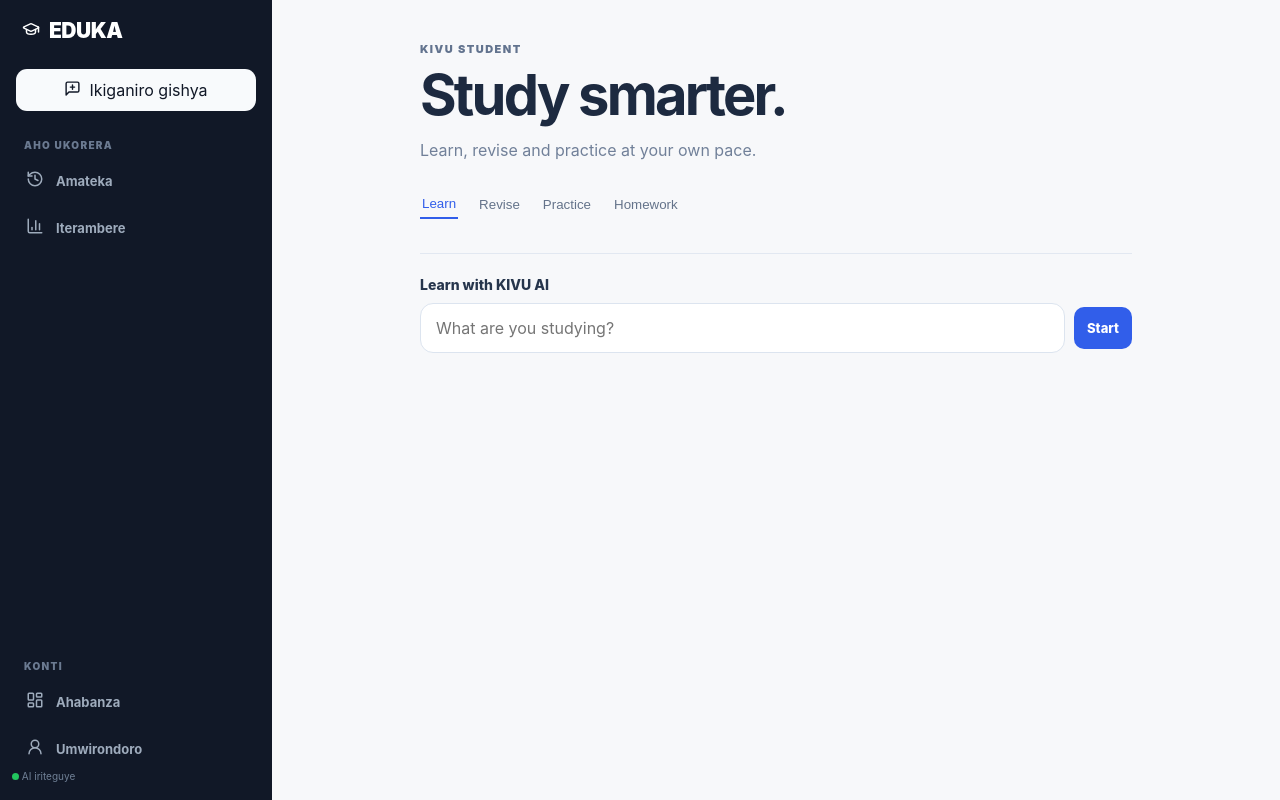
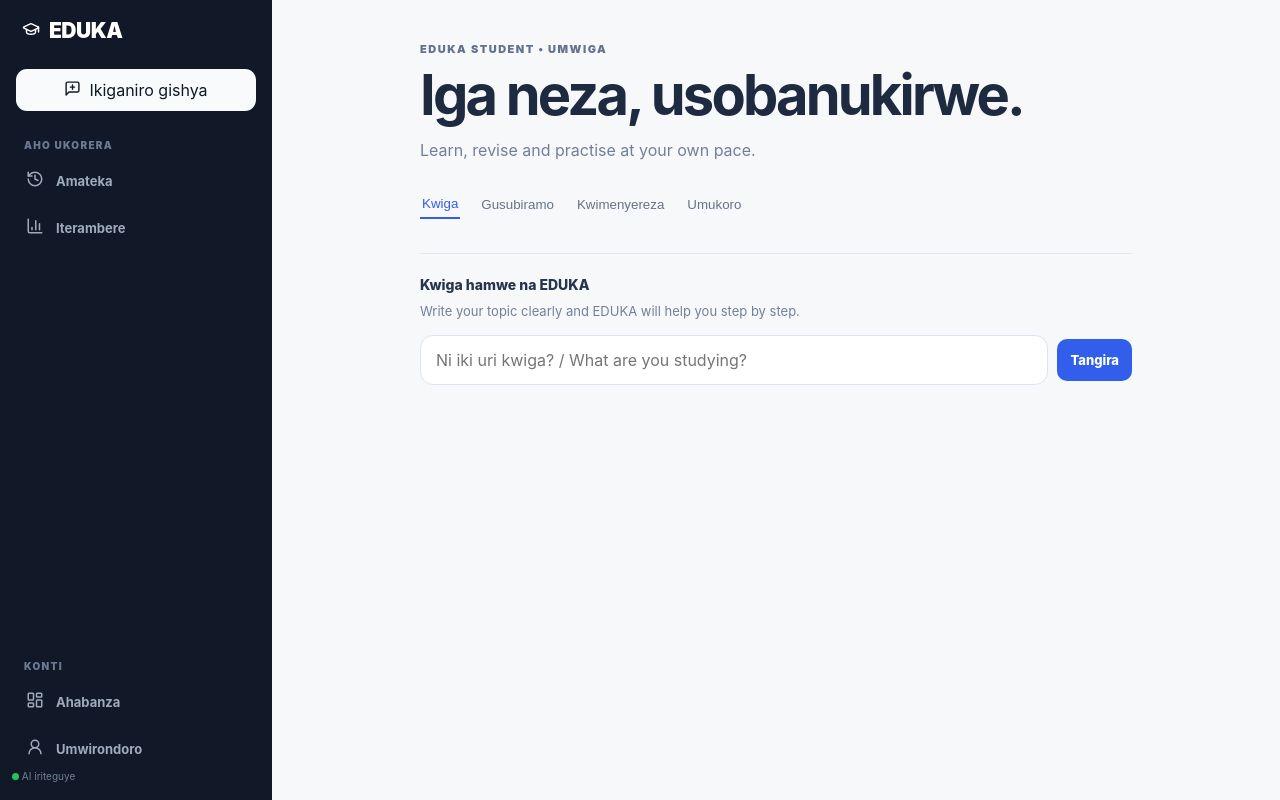
Before and after one commit to senid-221/kivu-ai, a Next.js app: page /app/student in a window 1280 px wide. Built offline with nearby package versions, Linux system fonts and the light colour scheme.

Commit message:
Translate EDUKA navigation and student experience to Kinyarwanda

```diff
--- a/src/app/app/student/page.tsx
+++ b/src/app/app/student/page.tsx
@@ -3,67 +3,36 @@
 import Link from "next/link";
 import { useState } from "react";
 
-const modes = [
-  "Learn",
-  "Revise",
-  "Practice",
-  "Homework",
-];
-
+const modes = ["Kwiga", "Gusubiramo", "Kwimenyereza", "Umukoro"];
 const modePrompts:Record<string,string> = {
-  Learn: "Teach me this topic clearly",
-  Revise: "Help me revise this lesson",
-  Practice: "Give me practice questions about",
-  Homework: "Explain and help me solve this homework",
+  Kwiga: "Nyigisha iki gice mu buryo bworoshye",
+  Gusubiramo: "Mfasha gusubiramo iri somo",
+  Kwimenyereza: "Mpa imyitozo kuri",
+  Umukoro: "Sobanura kandi umfasha gukemura uyu mukoro",
 };
 
 export default function Student() {
   const [mode, setMode] = useState(modes[0]);
   const [topic, setTopic] = useState("");
+  const cleanTopic = topic.trim();
+  const prompt = cleanTopic ? `${modePrompts[mode]}: ${cleanTopic}` : modePrompts[mode];
 
-  const cleanTopic = topic.trim();
-  const prompt = cleanTopic
-    ? `${modePrompts[mode]}: ${cleanTopic}`
-    : modePrompts[mode];
-
-  return (
-    <main className="studentPage">
+  return <main className="studentPage">
     <section className="studentIntro">
-        <span className="studentEyebrow">KIVU STUDENT</span>
-        <h1>Study smarter.</h1>
-        <p>Learn, revise and practice at your own pace.</p>
+      <span className="studentEyebrow">EDUKA STUDENT • UMWIGA</span>
+      <h1>Iga neza, usobanukirwe.</h1>
+      <p>Learn, revise and practise at your own pace.</p>
     </section>
-
-      <nav className="studentModes" aria-label="Choose study mode">
-        {modes.map((item) => (
-          <button
-            className={mode === item ? "studentMode active" : "studentMode"}
-            onClick={() => setMode(item)}
-            key={item}
-            type="button"
-          >
-            {item}
-          </button>
-        ))}
+    <nav className="studentModes" aria-label="Hitamo uburyo bwo kwiga">
+      {modes.map((item) => <button className={mode === item ? "studentMode active" : "studentMode"} onClick={() => setMode(item)} key={item} type="button">{item}</button>)}
     </nav>
-
     <section className="studentStudy">
-        <label htmlFor="study-topic">{mode} with KIVU AI</label>
+      <label htmlFor="study-topic">{mode} hamwe na EDUKA</label>
+      <p className="studentHelp">Write your topic clearly and EDUKA will help you step by step.</p>
       <div className="studentInputRow">
-          <input
-            id="study-topic"
-            value={topic}
-            onChange={(event) => setTopic(event.target.value)}
-            placeholder="What are you studying?"
-          />
-          <Link
-            className="studentStart"
-            href={"/app/chat?model=student&prompt=" + encodeURIComponent(prompt)}
-          >
-            Start
-          </Link>
+        <input id="study-topic" value={topic} onChange={(event) => setTopic(event.target.value)} placeholder="Ni iki uri kwiga? / What are you studying?" />
+        <Link className="studentStart" href={"/app/chat?model=student&prompt=" + encodeURIComponent(prompt)}>Tangira</Link>
       </div>
     </section>
-    </main>
-  );
+  </main>;
 }
```
Lines whose indentation alone changed are shown as unchanged.
